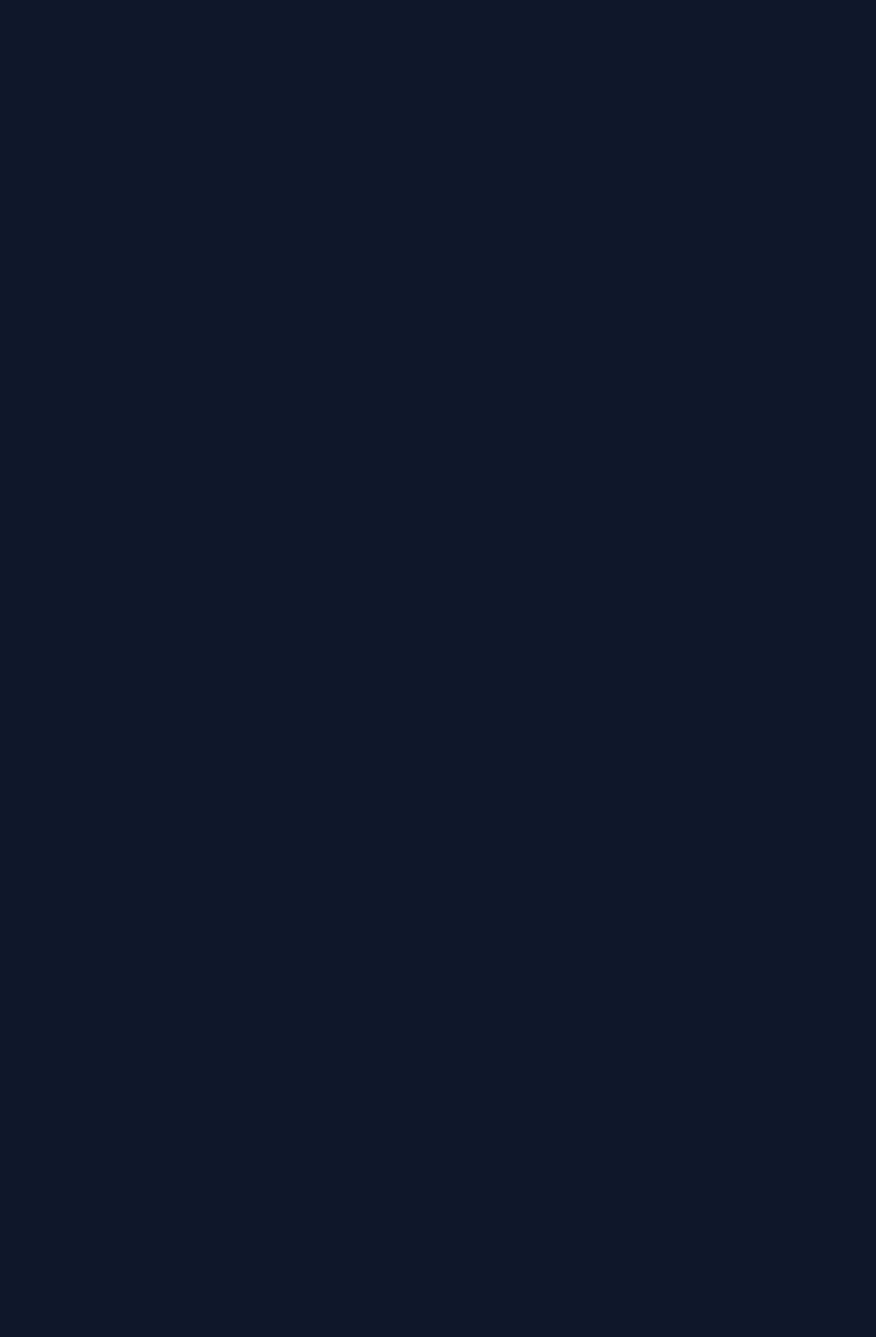
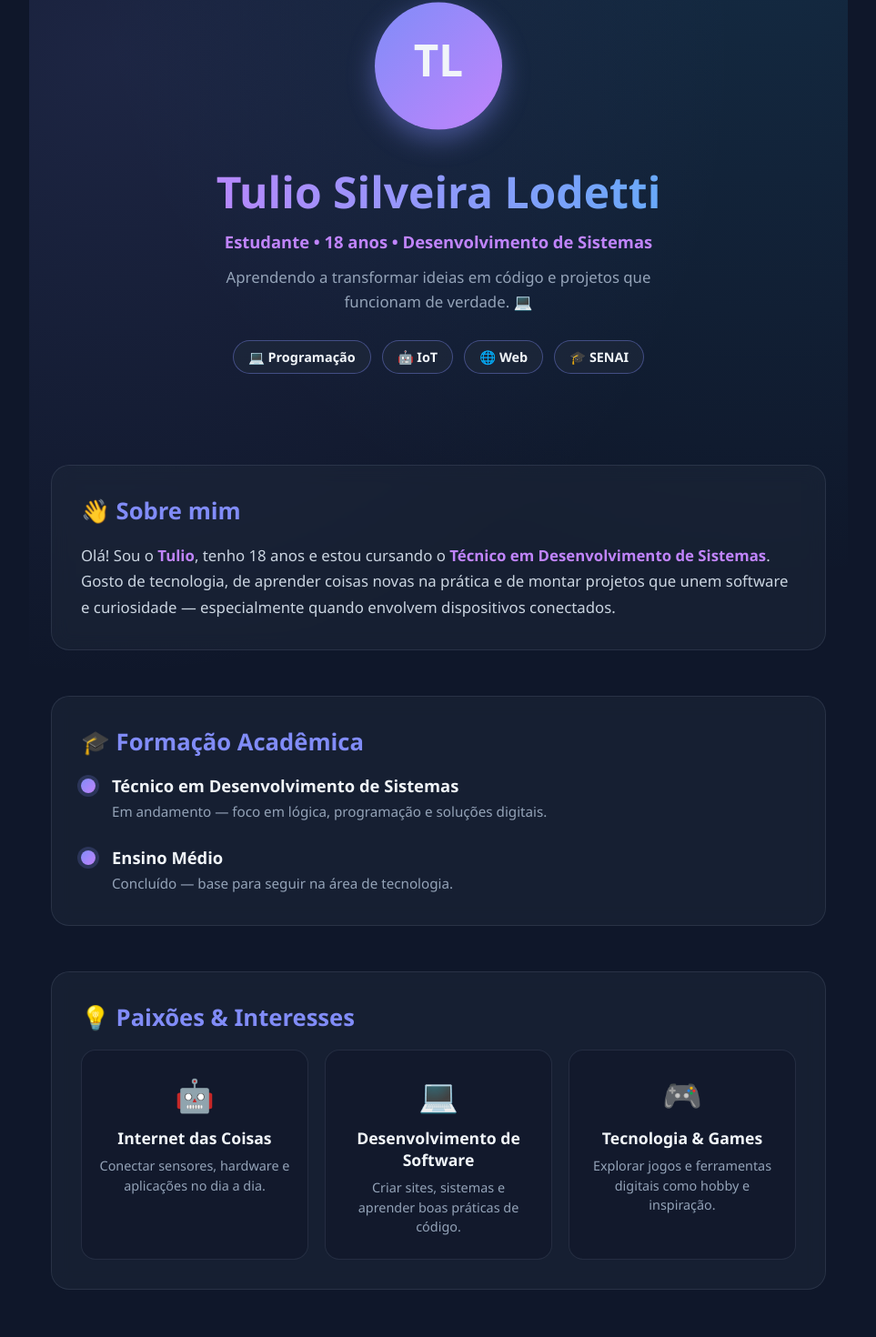
Before and after one commit to ProfHorizonteJunior/portifolio, a React (Create React App) app in the folder portifolio-landing-page/: page /tulio in a window 1280 px wide. Before the commit this address had no page. Shown: the part 107-1577 px from the top of the page at 91% size, without its empty margins (158-1121 px from the left). Before the commit the page ends 800 px from the top, so only its background shows below. Built offline with nearby package versions, Linux system fonts and the light colour scheme.

Commit message:
feat: cria landing page do tulio na rota /tulio

```diff
--- a/portifolio-landing-page/src/App.js
+++ b/portifolio-landing-page/src/App.js
@@ -9,6 +9,7 @@ import "./App.css";
 // ============================================================
 // import Joao from "./pages/Joao";
 // import Maria from "./pages/Maria";
+import Tulio from "./pages/Tulio";
 
 export default function App() {
   return (
@@ -24,6 +25,7 @@ export default function App() {
       {/* ======================================================== */}
       {/* <Route path="/joao" element={<Joao />} /> */}
       {/* <Route path="/maria" element={<Maria />} /> */}
+      <Route path="/tulio" element={<Tulio />} />
     </Routes>
     </BrowserRouter>
   );
--- a/portifolio-landing-page/src/pages/Home.js
+++ b/portifolio-landing-page/src/pages/Home.js
@@ -1,6 +1,7 @@
 import { Link } from "react-router-dom";
 import "./Home.css";
 import fotoHorizonte from "../assets/horizonte.jpeg";
+import fotoTulio from "../assets/tulio.svg";
 
 // ============================================================
 // 👨‍🏫 PROFESSOR: adicione aqui os nomes dos estudantes da turma
@@ -9,6 +10,7 @@ import fotoHorizonte from "../assets/horizonte.jpeg";
 // ============================================================
 const alunos = [
   { nome: "Horizonte Junior", rota: "/horizonte", foto: fotoHorizonte },
+  { nome: "Tulio Silveira Lodetti", rota: "/tulio", foto: fotoTulio },
   { nome: "Maria", rota: "/maria" },
   { nome: "Pedro", rota: "/pedro" },
   { nome: "Ana", rota: "/ana" },
--- /dev/null
+++ b/portifolio-landing-page/src/pages/Tulio.css
@@ -0,0 +1,2 @@
+/* Mesmo estilo visual da landing de referência (Horizonte) */
+@import "./Horizonte.css";
--- /dev/null
+++ b/portifolio-landing-page/src/pages/Tulio.js
@@ -0,0 +1,87 @@
+import { Link } from "react-router-dom";
+import "./Tulio.css";
+import fotoTulio from "../assets/tulio.svg";
+
+export default function Tulio() {
+  return (
+    <div className="perfil">
+      <Link to="/" className="voltar">
+        ← Voltar para a galeria
+      </Link>
+
+      <header className="hero">
+        <div className="avatar">
+          <img src={fotoTulio} alt="Foto de Tulio Silveira Lodetti" />
+        </div>
+        <h1>Tulio Silveira Lodetti</h1>
+        <p className="cargo">Estudante • 18 anos • Desenvolvimento de Sistemas</p>
+        <p className="tagline">
+          Aprendendo a transformar ideias em código e projetos que funcionam de verdade. 💻
+        </p>
+
+        <div className="badges">
+          <span className="badge">💻 Programação</span>
+          <span className="badge">🤖 IoT</span>
+          <span className="badge">🌐 Web</span>
+          <span className="badge">🎓 SENAI</span>
+        </div>
+      </header>
+
+      <section className="secao">
+        <h2>👋 Sobre mim</h2>
+        <p>
+          Olá! Sou o <strong>Tulio</strong>, tenho 18 anos e estou cursando o{" "}
+          <strong>Técnico em Desenvolvimento de Sistemas</strong>. Gosto de
+          tecnologia, de aprender coisas novas na prática e de montar projetos
+          que unem software e curiosidade — especialmente quando envolvem
+          dispositivos conectados.
+        </p>
+      </section>
+
+      <section className="secao">
+        <h2>🎓 Formação Acadêmica</h2>
+        <div className="timeline">
+          <div className="item">
+            <span className="ponto" />
+            <div>
+              <h3>Técnico em Desenvolvimento de Sistemas</h3>
+              <p>Em andamento — foco em lógica, programação e soluções digitais.</p>
+            </div>
+          </div>
+          <div className="item">
+            <span className="ponto" />
+            <div>
+              <h3>Ensino Médio</h3>
+              <p>Concluído — base para seguir na área de tecnologia.</p>
+            </div>
+          </div>
+        </div>
+      </section>
+
+      <section className="secao">
+        <h2>💡 Paixões & Interesses</h2>
+        <div className="cards-interesse">
+          <div className="interesse">
+            <span>🤖</span>
+            <h3>Internet das Coisas</h3>
+            <p>Conectar sensores, hardware e aplicações no dia a dia.</p>
+          </div>
+          <div className="interesse">
+            <span>💻</span>
+            <h3>Desenvolvimento de Software</h3>
+            <p>Criar sites, sistemas e aprender boas práticas de código.</p>
+          </div>
+          <div className="interesse">
+            <span>🎮</span>
+            <h3>Tecnologia & Games</h3>
+            <p>Explorar jogos e ferramentas digitais como hobby e inspiração.</p>
+          </div>
+        </div>
+      </section>
+
+      <footer className="perfil-footer">
+        <p>Feito com 💜 por Tulio Silveira Lodetti</p>
+      </footer>
+    </div>
+  );
+}
```
Also changed, not shown: portifolio-landing-page/src/assets/tulio.svg (added).
